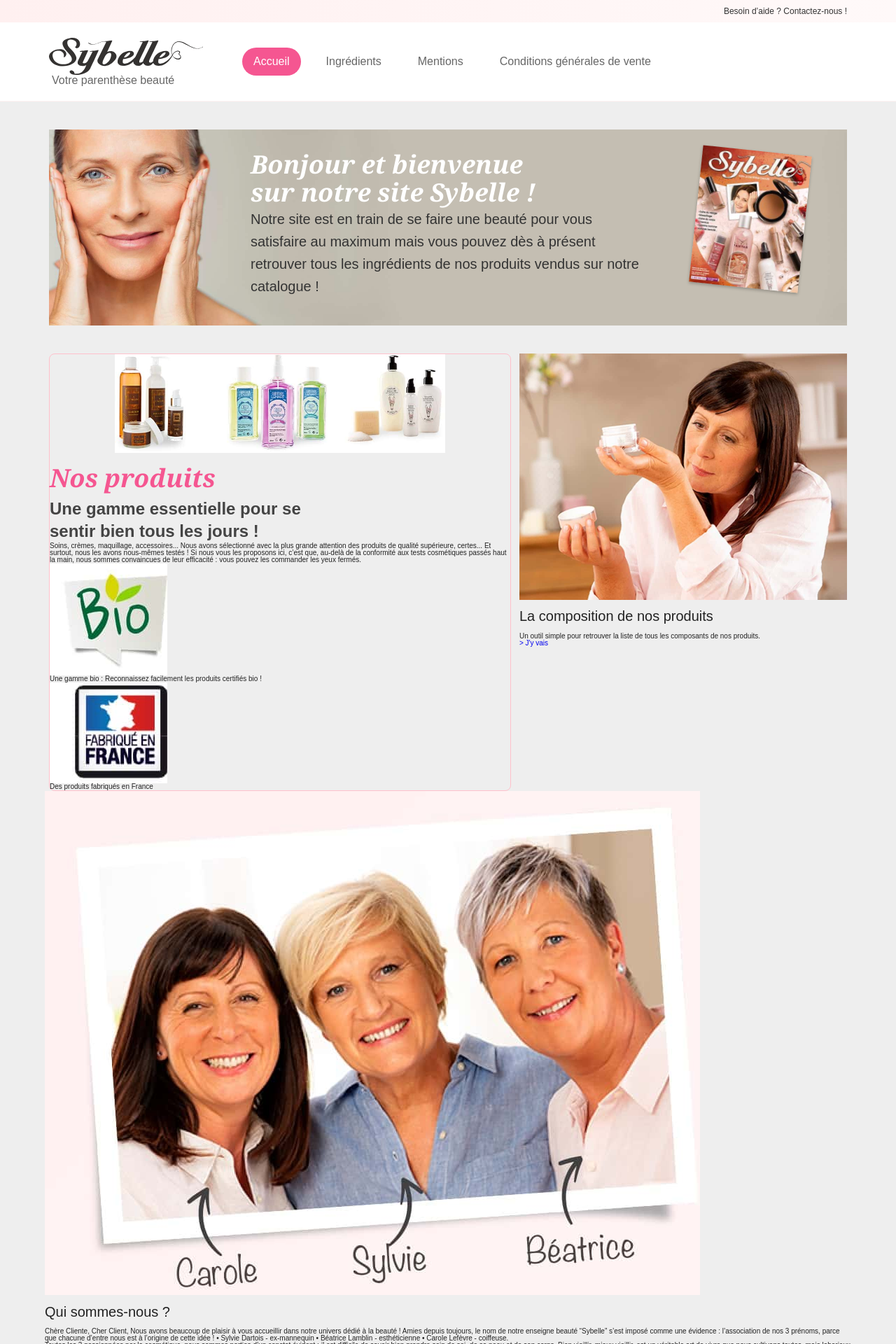
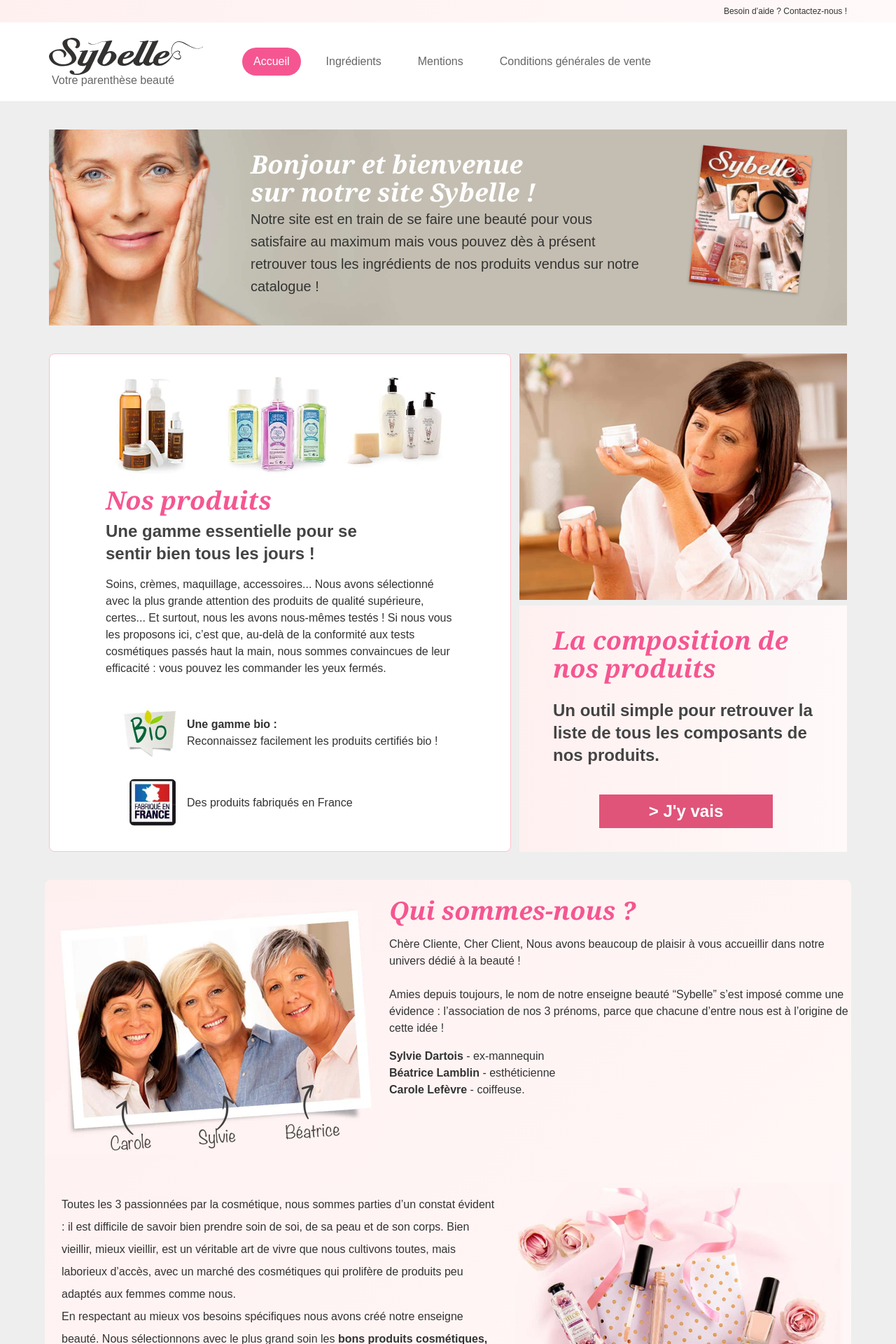
Before and after one commit to sybelledom/sybelledom.github.io, a Jekyll site: the page built from index.html, in a window 1280 px wide. Shown: the top 1920 px of the page at 70% size. Built offline with Jekyll 4.4.1, drawn with Linux system fonts in a browser that asks for light colours; some of the changed text lies outside the part shown.

Commit message:
Fin home page:: Recettage Safari, Firefox, Chrome OSX + IOS OK

```diff
--- a/_layouts/accueil.html
+++ b/_layouts/accueil.html
@@ -27,12 +27,12 @@
         src="{{ '/assets/images/home_produits.jpg' | relative_url }}"
         alt=""
       />
-      <h1 class="produits__title">Nos produits</h1>
-      <h2 class="produits__sub-title">
+      <h1 class="produits__game produits__title">Nos produits</h1>
+      <h2 class="produits__game produits__sub-title">
         Une gamme essentielle pour se<br />
         sentir bien tous les jours !
       </h2>
-      <p>
+      <p class="produits__text">
         Soins, crèmes, maquillage, accessoires... Nous avons sélectionné avec la
         plus grande attention des produits de qualité supérieure, certes... Et
         surtout, nous les avons nous-mêmes testés ! Si nous vous les proposons
@@ -40,25 +40,28 @@
         haut la main, nous sommes convaincues de leur efficacité : vous pouvez
         les commander les yeux fermés.
       </p>
-      <div class="logo-produits">
-        <div class="bio">
+      <div class="produits__bio">
+        <div>
           <img
             src="{{ '/assets/images/home_logo-bio.jpg' | relative_url }}"
             alt=""
           />
+        </div>
         <p>
-            Une gamme bio : Reconnaissez facilement les produits certifiés bio !
+          <b>Une gamme bio :</b><br />
+          Reconnaissez facilement les produits certifiés bio !
         </p>
       </div>
-        <div class="made-in">
+      <div class="produits__made-in">
+        <div>
           <img
             src="{{ '/assets/images/home_made-in-France.jpg' | relative_url }}"
             alt=""
           />
+        </div>
         <p>
           Des produits fabriqués en France
         </p>
-        </div>
       </div>
     </div>
 
@@ -68,30 +71,45 @@
         src="{{ '/assets/images/home_produits-compo.jpg' | relative_url }}"
         alt=""
       />
-      <h1>La composition de nos produits</h1>
-      <h2>
+      <div class="produits__compo produits__block">
+        <h1 class="produits__title">La composition de nos produits</h1>
+        <h2 class="produits__sub-title">
           Un outil simple pour retrouver la liste de tous les composants de nos
           produits.
         </h2>
-      <a href="{{ './ingredients' | relative_url }}">> J'y vais</a>
+        <a
+          class="produits__compo produits__btn"
+          href="{{ './ingredients' | relative_url }}"
+          >> J'y vais</a
+        >
+      </div>
     </div>
   </section>
 
   <section class="who-are-we">
     <div class="who-are-we__section1">
+      <div>
         <img
           src="{{ '/assets/images/home_who-are-we.jpg' | relative_url }}"
           alt=""
         />
-      <h1>Qui sommes-nous ?</h1>
-      <p>
+      </div>
+      <div class="who-are-we__blocktext">
+        <h1 class="who-are-we__title">Qui sommes-nous ?</h1>
+        <p class="who-are-we__text">
           Chère Cliente, Cher Client, Nous avons beaucoup de plaisir à vous
-        accueillir dans notre univers dédié à la beauté ! Amies depuis toujours,
-        le nom de notre enseigne beauté “Sybelle” s’est imposé comme une
-        évidence : l’association de nos 3 prénoms, parce que chacune d’entre
-        nous est à l’origine de cette idée ! • Sylvie Dartois - ex-mannequin •
-        Béatrice Lamblin - esthéticienne • Carole Lefèvre - coiffeuse.
+          accueillir dans notre univers dédié à la beauté !<br />
+          <br />
+          Amies depuis toujours, le nom de notre enseigne beauté “Sybelle” s’est
+          imposé comme une évidence : l’association de nos 3 prénoms, parce que
+          chacune d’entre nous est à l’origine de cette idée !<br />
         </p>
+        <ul class="who-are-we__text">
+          <li><b>Sylvie Dartois</b> - ex-mannequin</li>
+          <li><b>Béatrice Lamblin</b> - esthéticienne</li>
+          <li><b>Carole Lefèvre</b> - coiffeuse.</li>
+        </ul>
+      </div>
     </div>
     <div class="who-are-we__section2">
       <p>
@@ -100,16 +118,19 @@
         de sa peau et de son corps. Bien vieillir, mieux vieillir, est un
         véritable art de vivre que nous cultivons toutes, mais laborieux
         d’accès, avec un marché des cosmétiques qui prolifère de produits peu
-        adaptés aux femmes comme nous. En respectant au mieux vos besoins
-        spécifiques nous avons créé notre enseigne beauté. Nous sélectionnons
-        avec le plus grand soin les bons produits cosmétiques, (approuvés
-        scientifiquement après tests en laboratoires), ceux qui vous
-        ressemblent, mais surtout ceux qui seront efficaces. Vous y trouverez
-        une sélection de bonnes idées, conseils et astuces pour les soins du
-        visage et du corps, le maquillage, l’hydratation... et aussi une gamme
-        dédiée aux messieurs ! Nous vous souhaitons de belles découvertes.
-        Retrouvez-nous au fil des pages de votre catalogue, nous vous guidons
-        avec nos secrets de beauté !
+        adaptés aux femmes comme nous.<br />
+        En respectant au mieux vos besoins spécifiques nous avons créé notre
+        enseigne beauté. Nous sélectionnons avec le plus grand soin les
+        <b>bons produits cosmétiques,</b> (approuvés scientifiquement après
+        tests en laboratoires), ceux qui vous ressemblent, mais surtout ceux qui
+        seront efficaces.<br />
+        Vous y trouverez une sélection de <b>bonnes idées</b>,
+        <b>conseils</b> et <b>astuces</b> pour les soins du visage et du corps,
+        le maquillage, l’hydratation... et aussi une gamme dédiée aux messieurs
+        !<br />
+        Nous vous souhaitons de belles découvertes. Retrouvez-nous au fil des
+        pages de votre catalogue, nous vous guidons avec
+        <b>nos secrets de beauté !</b>
         <img
           src="{{
             '/assets/images/home_who-are-we-signatures.png' | relative_url
@@ -117,10 +138,12 @@
           alt="Signatures des ambassadrices Sybelle: Sylvie, Béatrice, Carole"
         />
       </p>
+      <div>
         <img
           src="{{ '/assets/images/home_who-are-we-gift.jpg' | relative_url }}"
           alt=""
         />
       </div>
+    </div>
   </section>
 </div>
--- a/_sass/abstracts/_colors.scss
+++ b/_sass/abstracts/_colors.scss
@@ -12,6 +12,7 @@
 // adding color to reference in the components / atoms / color / import_colorSass.module.scss file
 
 /// brand color
+$primary-dark: #E05479 !default;
 $primary-regular: #F55691 !default;
 $primary-medium: #ff6b95 !default;
 $primary-light: #fff1f2 !default;
--- a/_sass/base/_fonts.scss
+++ b/_sass/base/_fonts.scss
@@ -30,6 +30,7 @@
 // line-height
 $line-height-base: 1.6rem !default; //16px = 1.6rem
 
+// use with @extend to mimic atomic design
 .displayMedium {
   line-height: 4rem;
   font-size: $display-medium;
@@ -45,6 +46,12 @@
   font-weight: bold;
   color: $greys-steel-light;
 }
+.bodyMedium {
+  line-height: 2.4rem;
+  font-size: $body-medium;
+  font-family: $font-family-base;
+  color: $greys-steel;
+}
 
 .displayMedium, .heading {
   margin: 0;
--- a/_sass/pages/_home.scss
+++ b/_sass/pages/_home.scss
@@ -40,45 +40,167 @@
 }
 
 .produits {
+  $self: &; // @see https://css-tricks.com/using-sass-control-scope-bem-naming/
   margin-top: 4rem;
   padding: 0 0.6rem;
+
+  &__title {
+    @extend .displayMedium;
+  }
+  &__sub-title {
+    @extend .heading;
+  }
+  &__text {
+    @extend .bodyMedium;
+  }
 
   &__gamme {
     max-width: 66rem;
     margin-right: 1.2rem;
     border: 1px solid pink;
+    background-color: $white;
     border-radius: 0.8rem;
 
     &--hero {
       display: block;
       margin: 0 auto;
+      margin-top: 3.2rem;
       width: 47.2rem;
       height: auto;
     }
 
+    #{ $self }__title {
+      margin-top: 1.6rem;
+    }
+    #{ $self }__text {
+      margin-top: 1.6rem;
+    }
+    #{ $self }__sub-title {
+      margin-top: 0.8rem;
+    }
+
+    #{ $self }__title,
+    #{ $self }__sub-title,
+    #{ $self }__text {
+      padding-left: 8rem;
+      padding-right: 8.2rem;
+    }
+
   }
-  &__title {
-    @extend .displayMedium;
-    margin-top: 1.6rem;
+
+  &__bio,
+  &__made-in {
+    display: flex;
+    margin-left: 9.6rem;
+    img {
+      width: 8.4rem;
+      height: auto;
+    }
+    p {
+      @extend .bodyMedium;
+      height: max-content;
+      align-self: center;
+      margin-left: 1.6rem;
+    }
   }
-  &__sub-title {
-    @extend .heading;
+
+  &__bio {
+    margin-top: 4rem;
+  }
+  &__made-in {
+    margin-top: 2.4rem;
+    margin-bottom: 3.2rem;
+  }
+
+  &__block {
+    height: 35.2rem;
+    padding-top: 3rem;
+    padding-left: 4.8rem;
+    padding-right: 4rem;
     margin-top: 0.8rem;
+    background-image: linear-gradient(91deg, #fff0f0, #fff9f9);
   }
 
   &__compo {
+
     max-width: 46.8rem;
+    // margin-top: 0.8rem;
+
     &--hero {
       width: 46.8rem;
       height: auto;
     }
+    #{ $self }__sub-title {
+      margin-top: 2.4rem;
+    }
+
+    #{ $self }__btn {
+      @extend .heading;
+      display: block;
+      width: 24.8rem;
+      height: 4.8rem;
+      margin: 0 auto;
+      margin-top: 4rem;
+      line-height: 4.8rem;
+      text-align: center;
+      color: $white;
+      background-color: $primary-dark;
+    }
+
   }
+
 }
 
 .who-are-we {
+  margin: 4rem 0;
+  background-image: linear-gradient(135deg, #FFF0F0 0%, #FFF9F9 100%);
+    border-radius: 8px;
+  $self: &;
+  &__title {
+    @extend .displayMedium;
+  }
+  &__text {
+    @extend .bodyMedium;
+  }
   &__section1{
+    display: flex;
+    #{ $self }__title {margin-top: 2.40rem;}
+    #{ $self }__text {margin-top: 1.6rem;}
+    img {
+      max-width: 46.8rem;
+      margin-top: 3.2rem;
+      margin-right: 3.2rem;
+      & + div {
+        max-width: 66rem;
+      }
+    }
+  }
+  // FIX bug safari
+  &__blocktext {
+    max-width: 66rem;
   }
   &__section2{
+    display: flex;
+    margin-top: 4rem;
+
+    p {
+      @extend .bodyMedium;
+      max-width: 66rem;
+      padding-top: 1.6rem; padding-left: 2.4rem; padding-right: 1.6rem;
+      margin-right: 1.2rem;
+      line-height: 3.2rem;
+
+      & > img{
+        display: block;
+        margin: 0 auto;
+        width: 31.2rem;
+        margin-top: 3rem;
+      }
+    }
+    img {
+      max-width: 46.8rem;
+      margin-bottom: 10.4rem;
+    }
 
   }
 }
```
Also changed, not shown: 3 other files. Lines whose indentation alone changed are shown as unchanged.
